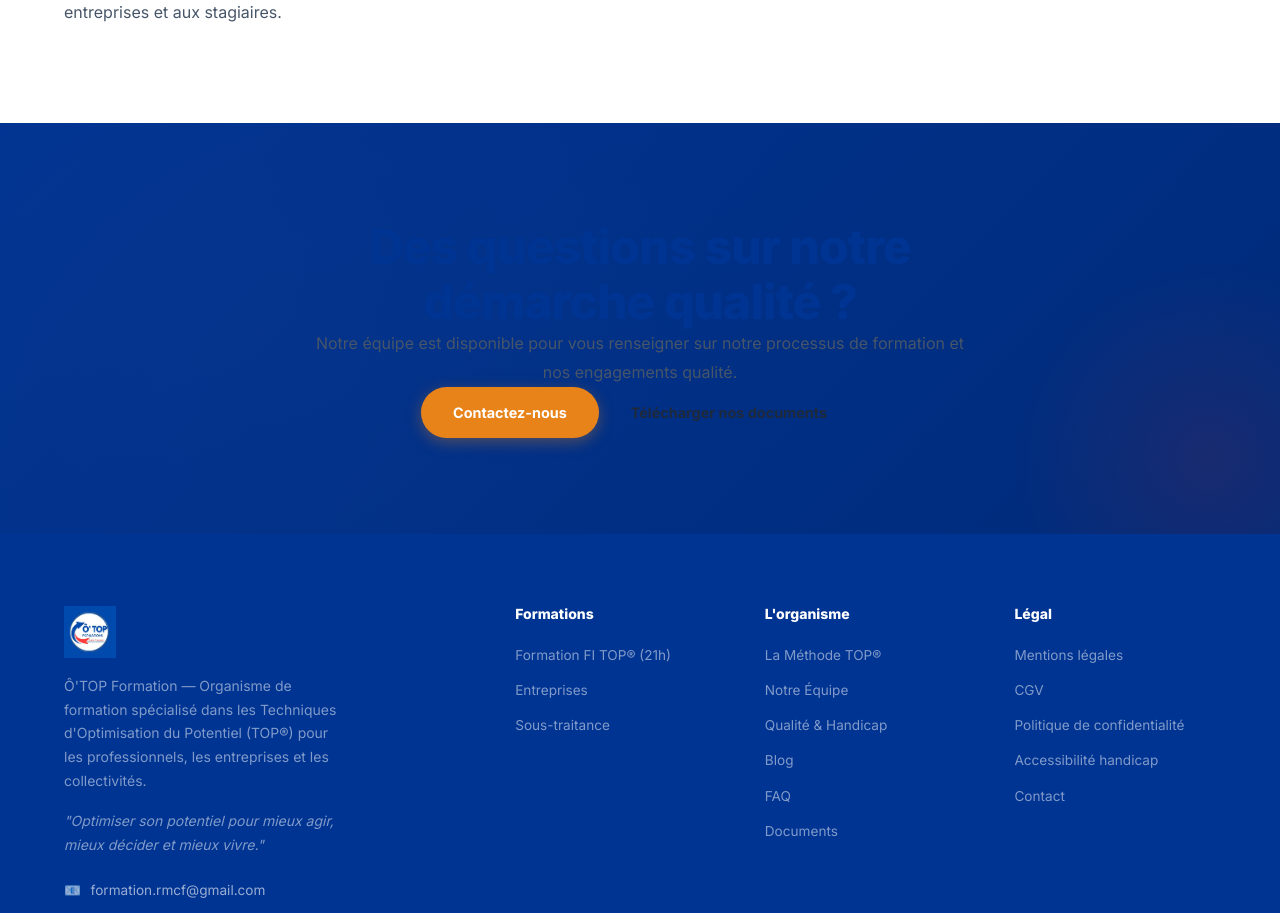
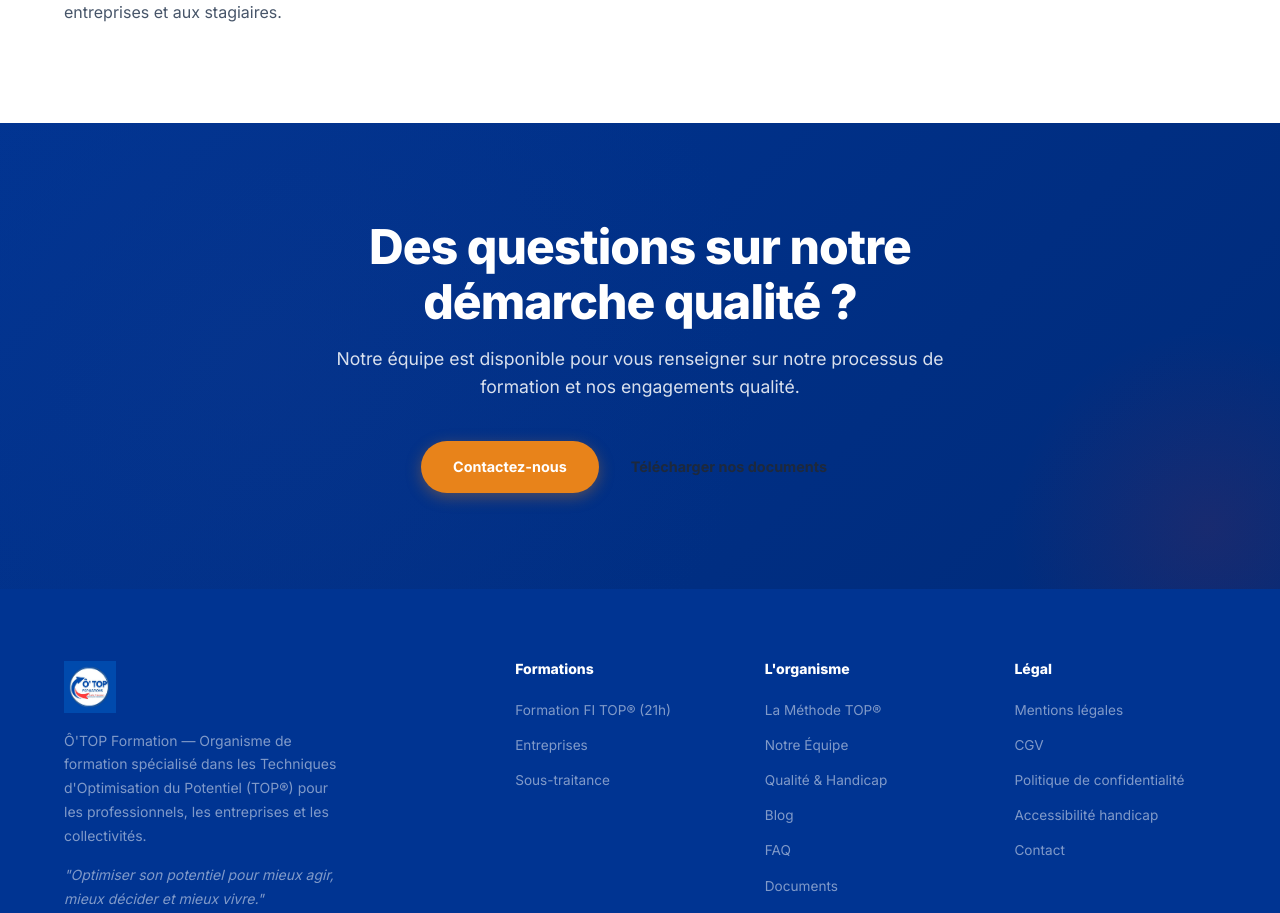
Before and after one commit to nacefsm-eng/O-Topformation, a Next.js app: page /qualite in a window 1280 px wide. Shown: the part 3120-4033 px from the top of the page. Built offline with nearby package versions, Linux system fonts and the light colour scheme.

Commit message:
fix: CTA section text color contrast

```diff
--- a/app/globals.css
+++ b/app/globals.css
@@ -706,8 +706,8 @@ p  { color: var(--gray-600); line-height: 1.8; }
   pointer-events: none;
 }
 .cta-inner { text-align: center; position: relative; max-width: 700px; margin: 0 auto; }
-.cta-title    { color: white; margin-bottom: 1rem; }
-.cta-subtitle { color: rgba(255,255,255,0.65); margin-bottom: 2.5rem; font-size: 1.1rem; }
+.cta-inner h2, .cta-title    { color: white; margin-bottom: 1rem; }
+.cta-inner p, .cta-subtitle { color: rgba(255,255,255,0.85); margin-bottom: 2.5rem; font-size: 1.1rem; line-height: 1.6; }
 .cta-actions  { display: flex; gap: 1rem; justify-content: center; flex-wrap: wrap; }
 
 /* ============= FLOATING BUTTONS ============= */
```
